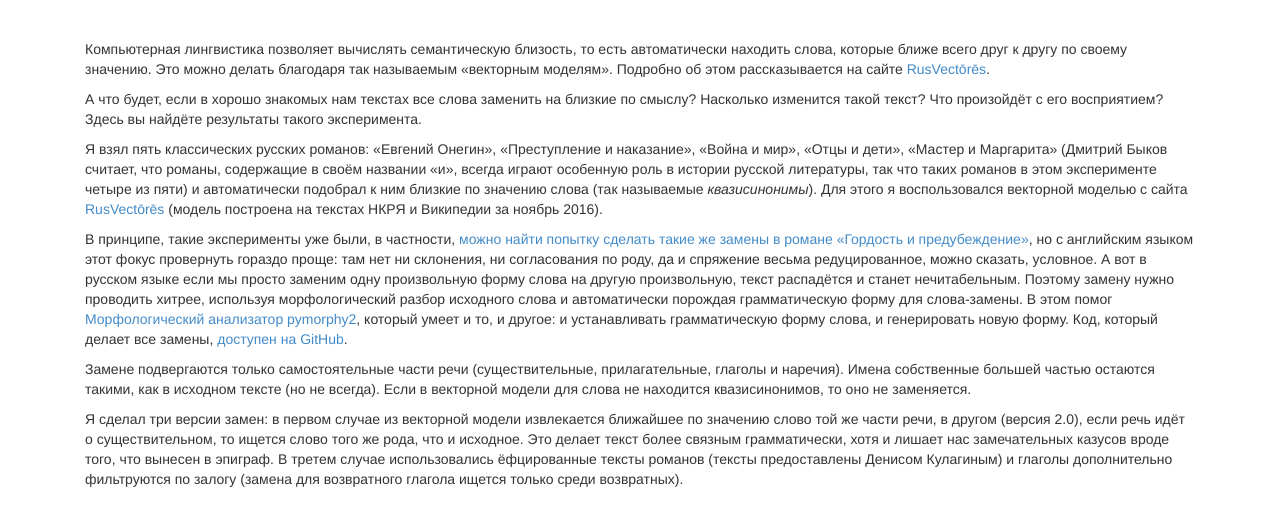
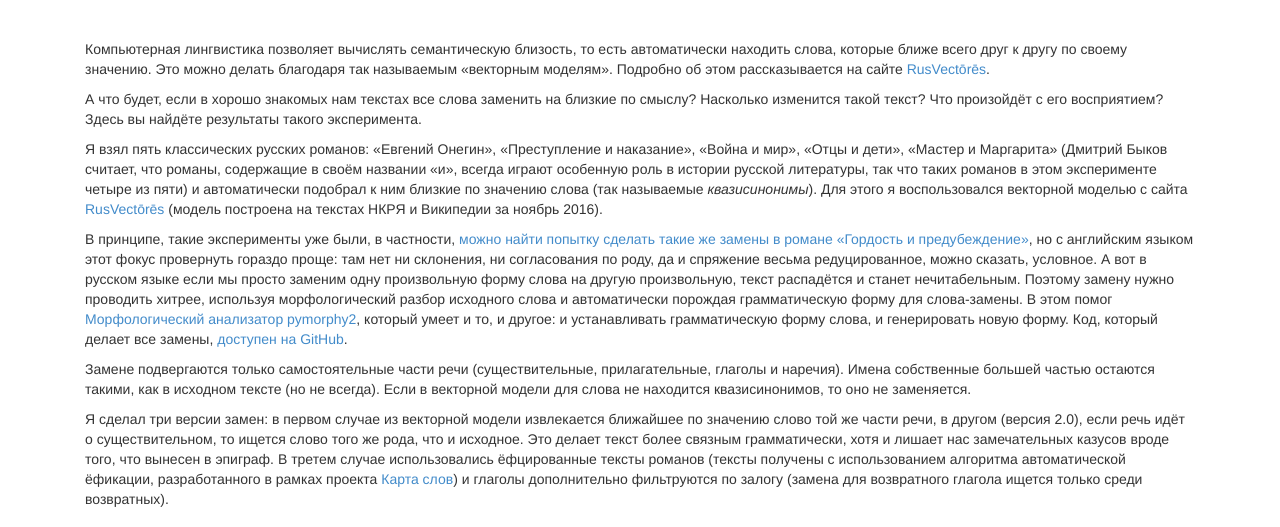
Before and after one commit to afcarl/novel2vec, a plain HTML site: page index.html in a window 1280 px wide. Shown: the part 204-731 px from the top of the page. Drawn offline with Linux system fonts and the light colour scheme.

Commit message:
Update index.html

```diff
--- a/index.html
+++ b/index.html
@@ -155,7 +155,7 @@
 
     <p>Замене подвергаются только самостоятельные части речи (существительные, прилагательные, глаголы и наречия). Имена собственные большей частью остаются такими, как в исходном тексте (но не всегда). Если в векторной модели для слова не находится квазисинонимов, то оно не заменяется.</p>
 
-    <p>Я сделал три версии замен: в первом случае из векторной модели извлекается ближайшее по значению слово той же части речи, в другом (версия 2.0), если речь идёт о существительном, то ищется слово того же рода, что и исходное. Это делает текст более связным грамматически, хотя и лишает нас замечательных казусов вроде того, что вынесен в эпиграф. В третем случае использовались ёфцированные тексты романов (тексты предоставлены Денисом Кулагиным) и глаголы дополнительно фильтруются по залогу (замена для возвратного глагола ищется только среди возвратных).</p>
+    <p>Я сделал три версии замен: в первом случае из векторной модели извлекается ближайшее по значению слово той же части речи, в другом (версия 2.0), если речь идёт о существительном, то ищется слово того же рода, что и исходное. Это делает текст более связным грамматически, хотя и лишает нас замечательных казусов вроде того, что вынесен в эпиграф. В третем случае использовались ёфцированные тексты романов (тексты  получены с использованием алгоритма автоматической ёфикации, разработанного в рамках проекта <a href="https://kartaslov.ru/">Карта слов</a>) и глаголы дополнительно фильтруются по залогу (замена для возвратного глагола ищется только среди возвратных).</p>
 
     <div>
 
```
